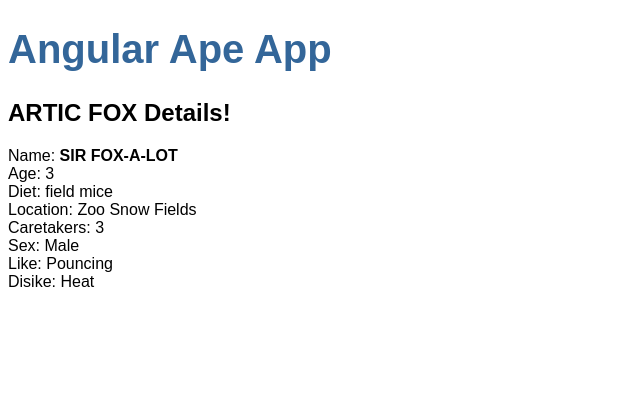
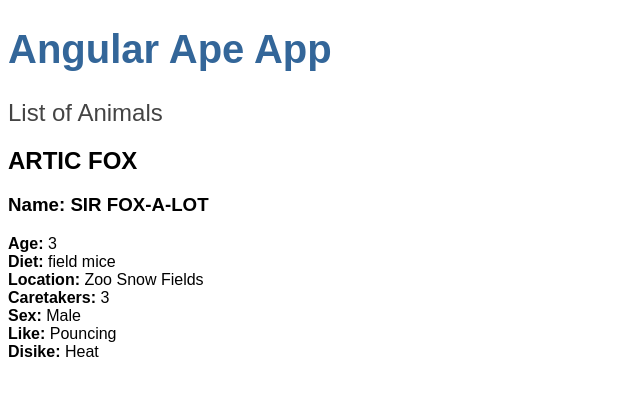
Before and after one commit to gingerlee/ape-app, an Angular app: page / in a window 1280 px wide. Shown: the top 396 px of the page, without its empty margins (0-640 px from the left). Built offline with nearby package versions, Linux system fonts and the light colour scheme.

Commit message:
add styling to animal list

```diff
--- a/src/app/animals/animals.component.html
+++ b/src/app/animals/animals.component.html
@@ -1,5 +1,5 @@
-<h2>{{ animal.species | uppercase }} Details!</h2>
-<div><span>Name: </span><strong>{{animal.name | uppercase }}</strong></div>
+<h2>{{ animal.species | uppercase }}</h2>
+<h3><span>Name: </span>{{animal.name | uppercase }}</h3>
 <div><span>Age: </span>{{animal.age}}</div>
 <div><span>Diet: </span>{{animal.diet}}</div>
 <div><span>Location: </span>{{animal.location}}</div>
--- a/src/app/animals/animals.component.scss
+++ b/src/app/animals/animals.component.scss
@@ -0,0 +1,3 @@
+span {
+  font-weight: bold;
+}
--- a/src/app/app.component.html
+++ b/src/app/app.component.html
@@ -1,4 +1,5 @@
 <h1>
   {{title}}
 </h1>
+<h2>List of Animals</h2>
 <app-animals></app-animals>
```
